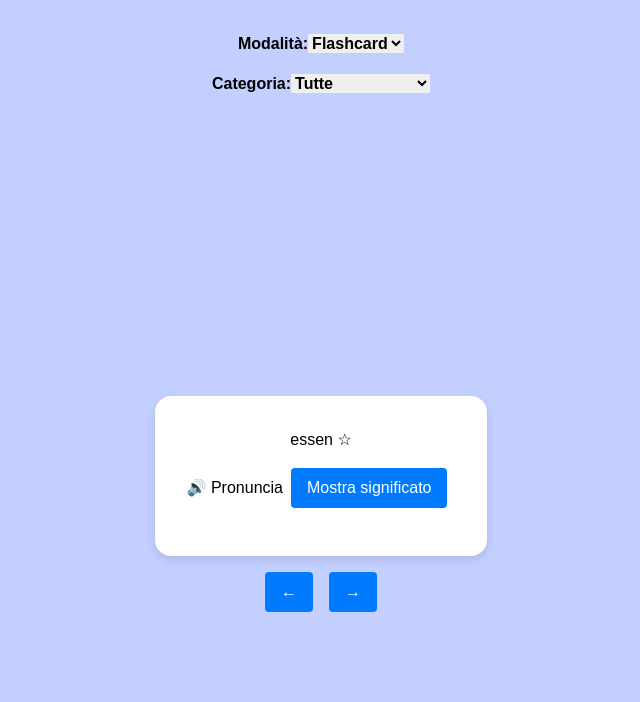
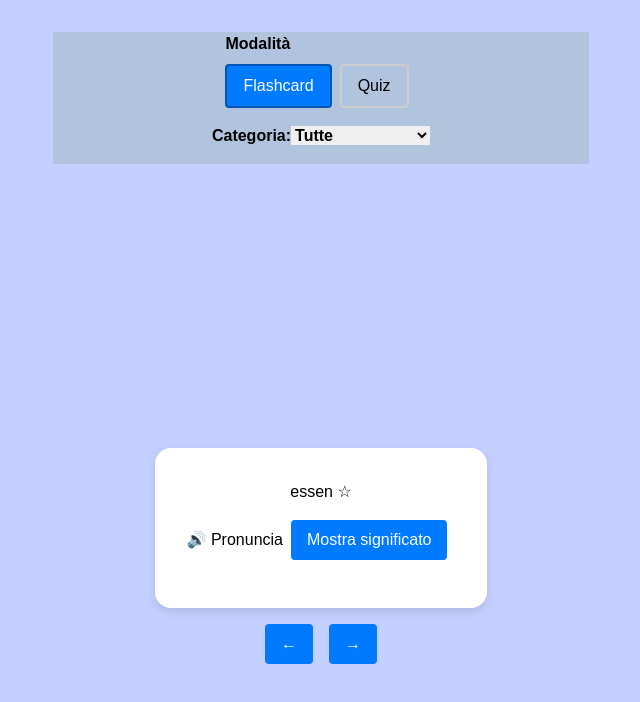
Before and after one commit to JackGarrus/flashy, a React (Create React App) app: page / in a window 1280 px wide. Shown: the top 702 px of the page, without its empty margins (319-959 px from the left). Built offline with nearby package versions, Linux system fonts and the light colour scheme.

Commit message:
used RadioButtonGroup for the mode selection

```diff
--- /dev/null
+++ b/src/components/ControlPanel.css
@@ -0,0 +1,8 @@
+.control-panel-container {
+  background-color: lightsteelblue;
+  width: 100%;
+  display: flex;
+  flex-direction: column;
+  justify-content: center;
+  align-items: center;
+}
--- a/src/components/ControlPanel.tsx
+++ b/src/components/ControlPanel.tsx
@@ -1,8 +1,10 @@
 import React from "react";
+import "./ControlPanel.css";
+import RadioButtonGroup from "../reusableComponents/RadioButtonGroup";
 
 /**
  * Reusable control panel component that displays:
- * - A dropdown to switch between flashcard and quiz modes
+ * - A radio button group to switch between flashcard and quiz modes
  * - A category selector
  * - Optionally, quiz-only filters (restrict to selected category and favorites)
  *
@@ -32,22 +34,20 @@ const ControlPanel: React.FC<ControlPanelProps> = ({
   onlyFavorites,
   onToggleOnlyFavorites,
 }) => {
+  const MODE_OPTIONS = [
+    { label: "Flashcard", value: "flashcard" },
+    { label: "Quiz", value: "quiz" },
+  ];
+
   return (
-    <>
-      <div className="section">
-        <label className="select-label">
-          Modalità:
-          <select
-            value={mode}
-            onChange={(e) =>
-              onModeChange(e.target.value as "flashcard" | "quiz")
-            }
-          >
-            <option value="flashcard">Flashcard</option>
-            <option value="quiz">Quiz</option>
-          </select>
-        </label>
-      </div>
+    <div className="control-panel-container">
+      <RadioButtonGroup
+        name="mode"
+        label="Modalità"
+        options={MODE_OPTIONS}
+        selected={mode}
+        onChange={(val) => onModeChange(val as "flashcard" | "quiz")}
+      />
 
       <div className="section">
         <label className="select-label">
@@ -85,7 +85,7 @@ const ControlPanel: React.FC<ControlPanelProps> = ({
           </div>
         )}
       </div>
-    </>
+    </div>
   );
 };
 
```
